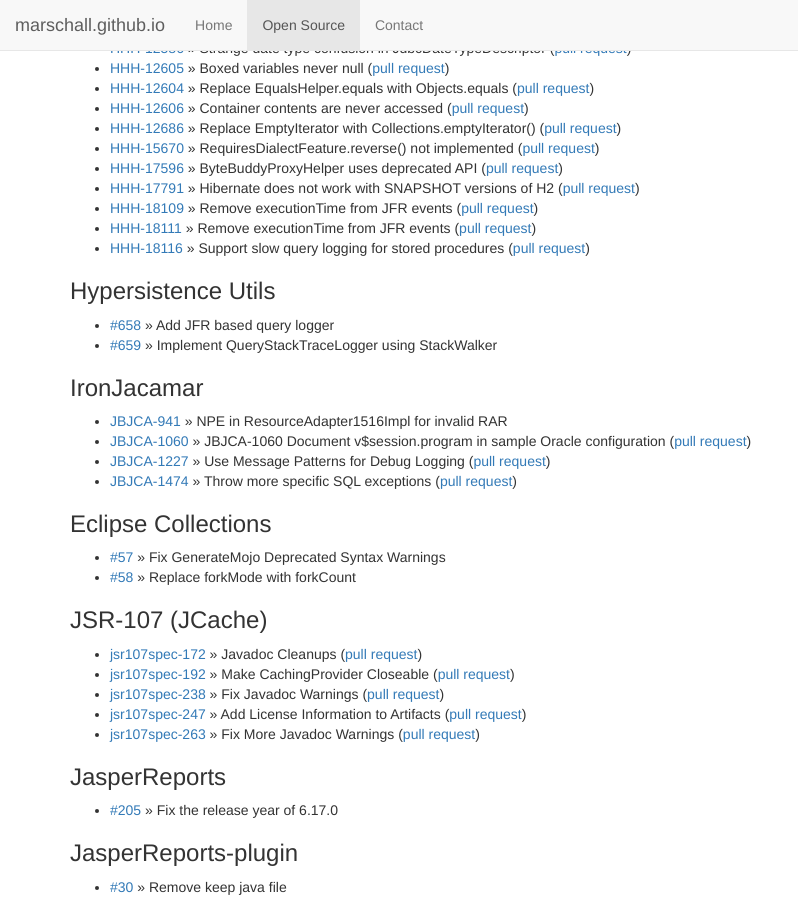
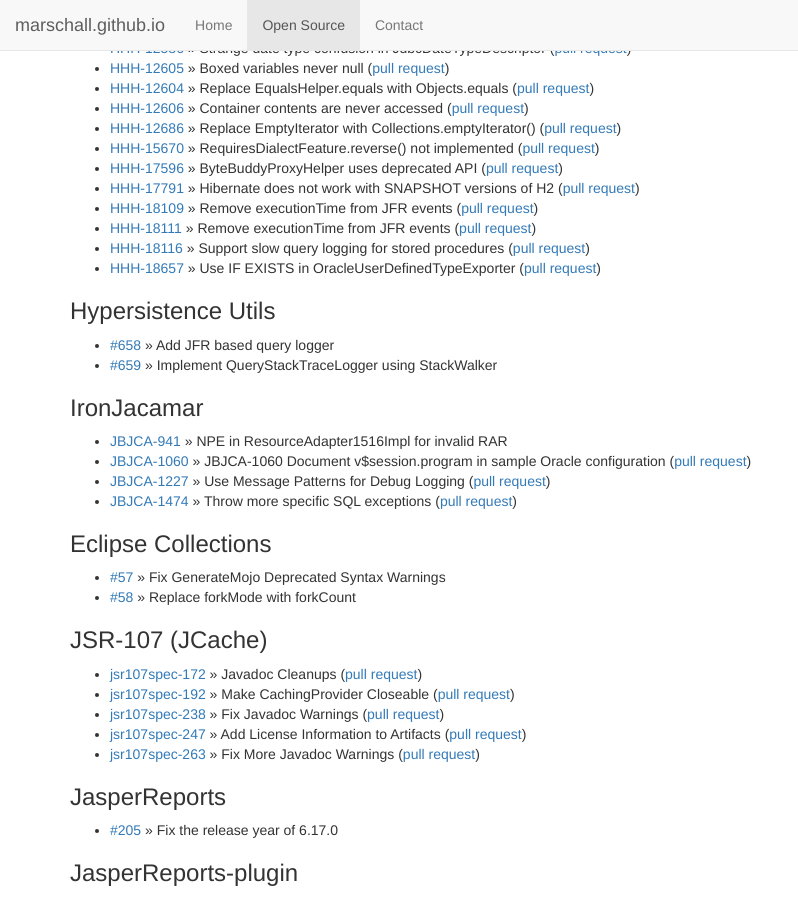
Before and after one commit to marschall/marschall.github.com, a Jekyll site: the page built from open-source.html, in a window 1280 px wide and 900 px high, scrolled down 5035 px. Shown: the whole window, without its empty margins (0-798 px from the left). Built offline with Jekyll 4.4.1, drawn with Linux system fonts in a browser that asks for light colours.

Commit message:
add HHH-18657

```diff
--- a/open-source.html
+++ b/open-source.html
@@ -312,6 +312,7 @@
   <li><a href="https://hibernate.atlassian.net/browse/HHH-18109">HHH-18109</a> &raquo; Remove executionTime from JFR events (<a href="https://github.com/hibernate/hibernate-orm/pull/8373">pull request</a>)</li>
   <li><a href="https://hibernate.atlassian.net/browse/HHH-18111">HHH-18111</a> &raquo; Remove executionTime from JFR events (<a href="Stored procedure execution not covered by EventManager">pull request</a>)</li>
   <li><a href="https://hibernate.atlassian.net/browse/HHH-18116">HHH-18116</a> &raquo; Support slow query logging for stored procedures (<a href="https://github.com/hibernate/hibernate-orm/pull/8382">pull request</a>)</li>
+  <li><a href="https://hibernate.atlassian.net/browse/HHH-18657">HHH-18657</a> &raquo; Use IF EXISTS in OracleUserDefinedTypeExporter (<a href="https://github.com/hibernate/hibernate-orm/pull/9001">pull request</a>)</li>
 </ul>
 <h3>Hypersistence Utils</h3>
 <ul>
```
